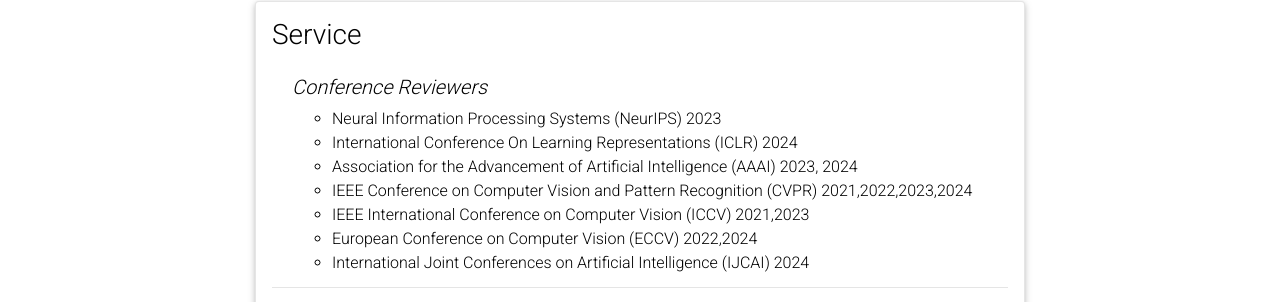
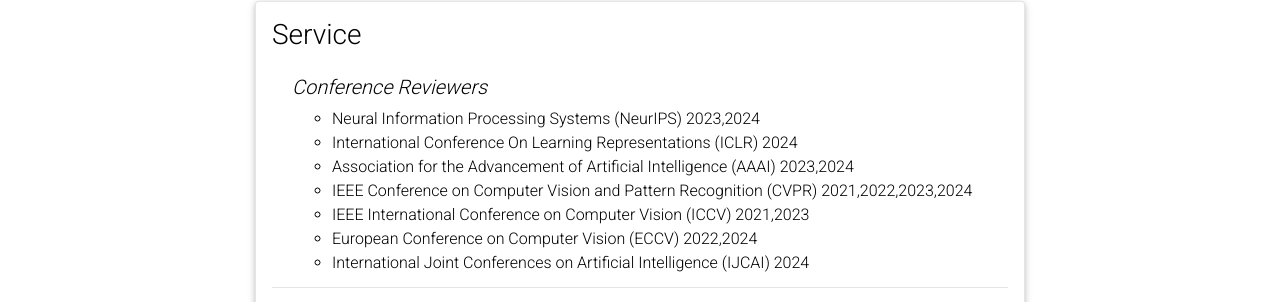
Before and after one commit to iCGY96/iCGY96.github.io, a Jekyll site: the page built from _pages/cv.md, in a window 1280 px wide and 900 px high, scrolled down 1164 px. Shown: the part 285-587 px from the top of the window. Built offline with Jekyll 4.4.1, drawn with Linux system fonts in a browser that asks for light colours; comment, search, counter and statistics services are not loaded; a style sheet for code colours, icons or effects is not loaded.

Commit message:
Update cv.yml

```diff
--- a/_data/cv.yml
+++ b/_data/cv.yml
@@ -103,9 +103,9 @@
   contents:
     - title: Conference Reviewers
       items:
-        - Neural Information Processing Systems (NeurIPS) 2023
+        - Neural Information Processing Systems (NeurIPS) 2023,2024
         - International Conference On Learning Representations (ICLR) 2024
-        - Association for the Advancement of Artificial Intelligence (AAAI) 2023, 2024
+        - Association for the Advancement of Artificial Intelligence (AAAI) 2023,2024
         - IEEE Conference on Computer Vision and Pattern Recognition (CVPR) 2021,2022,2023,2024
         - IEEE International Conference on Computer Vision (ICCV) 2021,2023
         - European Conference on Computer Vision (ECCV) 2022,2024
```
